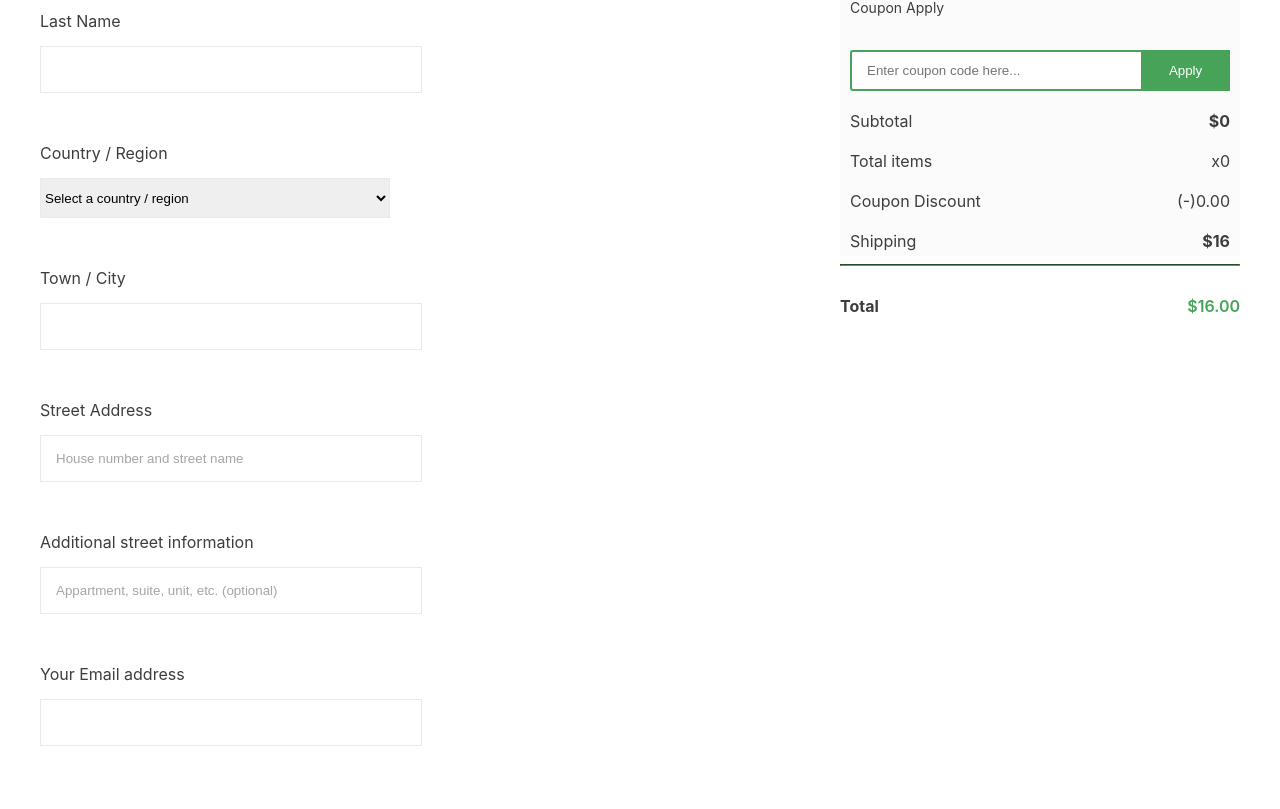
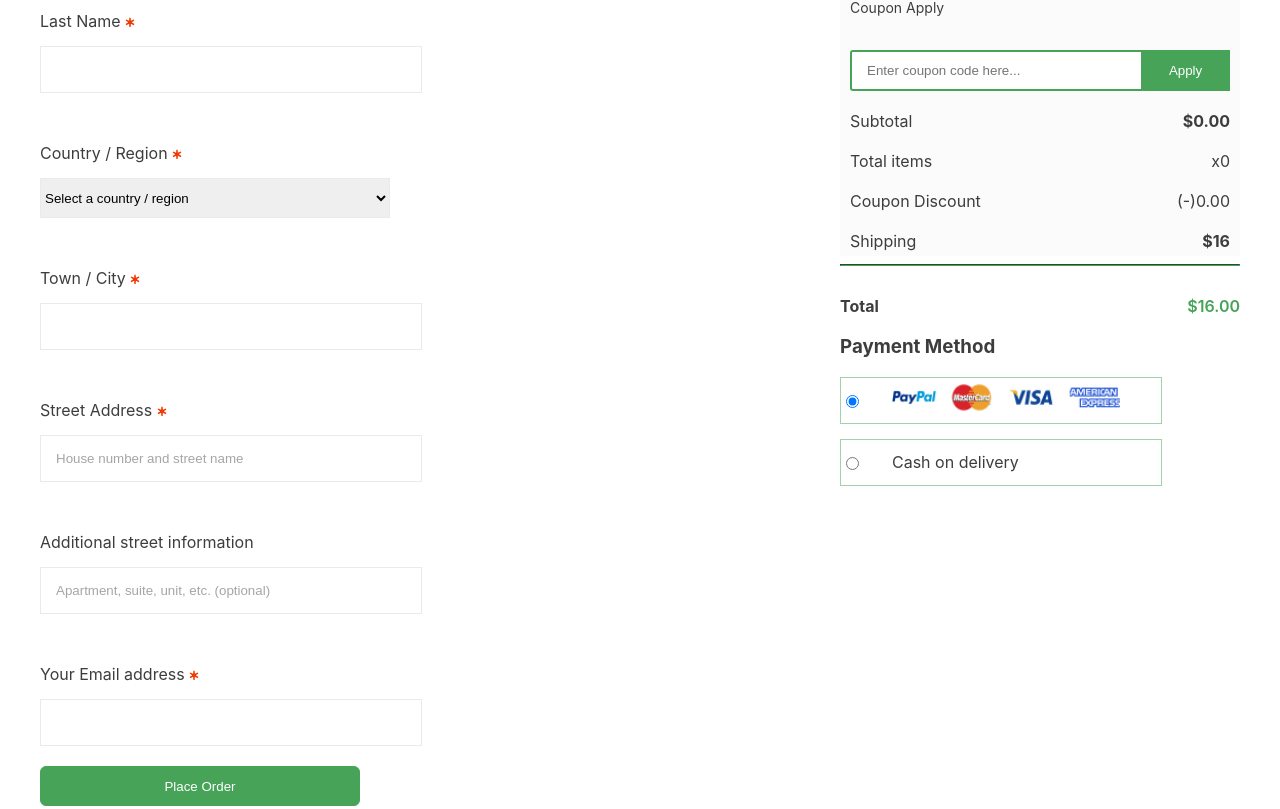
Before and after one commit to OrkhanJR/greenshop-diplom, a React (Create React App) app: page /cart/checkout in a window 1280 px wide. Shown: the part 271-1080 px from the top of the page. Built offline with nearby package versions, Linux system fonts and the light colour scheme.

Commit message:
checkout page bugs and style bugs fixed

```diff
--- a/src/components/Pages/CartPage/CartPage.scss
+++ b/src/components/Pages/CartPage/CartPage.scss
@@ -4,5 +4,6 @@
 .cart-page-wrapper {
     margin-top: 90px;
     display: flex;
-    gap: 20%;
+   justify-content: space-between;
+   gap: 10px;
 }
--- a/src/components/Pages/CartPage/CartProducts/CartProducts.scss
+++ b/src/components/Pages/CartPage/CartProducts/CartProducts.scss
@@ -8,8 +8,9 @@
   .cart-product {
     background-color: $off-white;
     display: flex;
-    gap: 40px;
+    gap: 20px;
     align-items: center;
+    padding: 0 10px;
     .product-image {
       width: 70px;
       height: 70px;
@@ -20,15 +21,21 @@
       }
     }
 
+    .product-name {
+      width: 150px;
+    }
+
     .product-price {
       color: $green;
       font-weight: 500;
+      width: 110px;
     }
 
     .quantity {
       display: flex;
       align-items: center;
       gap: 10px;
+      width: 170px;
       .count-button {
         border-radius: 50%;
         border: 1px solid $green;
--- a/src/components/Pages/CartPage/CartTotals/CartTotals.scss
+++ b/src/components/Pages/CartPage/CartTotals/CartTotals.scss
@@ -1,28 +1,7 @@
 @import "../../../../variables";
-
-// .cart-totals-wrapper {
-//   width: 350px;
-//   height: 350px;
-//   background-color: red;
-//   display: flex;
-//   flex-direction: column;
-//   gap: 10px;
-//   padding: 10px;
-//   .coupon-input {
-//     height: 40px;
-//     input {
-//       width: 80%;
-//       height: 100%;
-//       border: 1px solid $green;
-//       border-radius: 3px;
-//       padding: 5px;
-//     }
-//   }
-// }
 
 .cart-summary {
   width: 330px;
-  height: 360px;
 
   .line {
     border-bottom: 1px solid $green;
@@ -30,7 +9,7 @@
 
   .cart-main {
     background-color: $off-white;
-    height: 370px;
+    max-height: 370px;
     padding: 10px;
     .coupon {
       font-weight: 400;
--- a/src/components/Pages/ProductCheckoutPage/ProductCheckout/ProductCheckout.jsx
+++ b/src/components/Pages/ProductCheckoutPage/ProductCheckout/ProductCheckout.jsx
@@ -5,6 +5,7 @@ import {
   selectItems,
 } from "../../../../redux/slices/cartSlice";
 import { useEffect, useState } from "react";
+import paymentMethods from "../../../../assets/Images/Checkout/image 17.png";
 
 const ProductCheckout = () => {
   const totalPrice = useSelector(selectTotalPrice);
@@ -16,13 +17,14 @@ const ProductCheckout = () => {
 
   const [coupon, setCoupon] = useState("");
   const [discountedPrice, setDiscountedPrice] = useState(totalPrice);
+  const [paymentMethod, setPaymentMethod] = useState("card");
 
   const totalPriceWithShipping = () => {
     return discountedPrice + 16;
   };
 
   const handleCoupon = () => {
-    if (coupon === "test") {
+    if (coupon === "itstep") {
       const discountPrice = totalPrice * 0.5;
       setDiscountedPrice(totalPrice - discountPrice);
     }
@@ -72,7 +74,7 @@ const ProductCheckout = () => {
           <div className="price-part">
             <span>Subtotal </span>
             <span>
-              <b>${totalPrice}</b>
+              <b>${totalPrice.toFixed(2)}</b>
             </span>
           </div>
 
@@ -102,6 +104,34 @@ const ProductCheckout = () => {
             ${totalPriceWithShipping().toFixed(2)}
           </span>
         </div>
+
+        <h3>Payment Method</h3>
+
+        <div className="payment-container">
+          <div className="payment-method">
+            <input
+              type="radio"
+              id="payment-card"
+              value="card"
+              checked={paymentMethod === "card"}
+              onChange={() => setPaymentMethod("card")}
+            />
+            <label htmlFor="payment-card">
+              <img src={paymentMethods} alt="payment method" />
+            </label>
+          </div>
+
+          <div className="payment-method">
+            <input
+              type="radio"
+              id="payment-cash"
+              value="cash"
+              checked={paymentMethod === "cash"}
+              onChange={() => setPaymentMethod("cash")}
+            />
+            <label htmlFor="payment-cash">Cash on delivery</label>
+          </div>
+        </div>
       </div>
     </>
   );
--- a/src/components/Pages/ProductCheckoutPage/ProductCheckout/ProductCheckout.scss
+++ b/src/components/Pages/ProductCheckoutPage/ProductCheckout/ProductCheckout.scss
@@ -8,6 +8,8 @@
     display: flex;
     flex-direction: column;
     gap: 10px;
+    max-height: 400px;
+    overflow: auto;
 
     .checkout-products-wrapper {
       background-color: $off-white;
@@ -92,4 +94,35 @@
       font-weight: 600;
     }
   }
+
+  .payment-container {
+    display: flex;
+    flex-direction: column;
+    gap: 15px;
+    width: 320px;
+
+    .payment-method {
+      border: 1px solid $light-green;
+      width: 100%;
+      height: 45px;
+      display: flex;
+      align-items: center;
+      gap: 30px;
+      img {
+        width: 230px;
+        height: 30px;
       }
+    }
+  }
+  .card-details {
+    display: flex;
+    flex-direction: column;
+    gap: 10px;
+    margin-top: 40px;
+
+    input {
+      width: 200px;
+      height: 20px;
+    }
+  }
+}
--- a/src/components/Pages/ProductCheckoutPage/ProductCheckoutAddress/ProductCheckoutAddress.jsx
+++ b/src/components/Pages/ProductCheckoutPage/ProductCheckoutAddress/ProductCheckoutAddress.jsx
@@ -1,53 +1,146 @@
-// import required from "../../../../assets/Images/Checkout/_.svg";
+import { useState } from "react";
+import { useDispatch, useSelector } from "react-redux";
+import { setFormValidity } from "../../../../redux/slices/formSlice";
+import { clearCart, selectItems } from "../../../../redux/slices/cartSlice";
+import required from "../../../../assets/Images/Checkout/_.svg";
+import { useNavigate } from "react-router-dom";
 
 const ProductCheckoutAddress = () => {
+  const [firstName, setFirstName] = useState("");
+  const [lastName, setLastName] = useState("");
+  const [country, setCountry] = useState("");
+  const [city, setCity] = useState("");
+  const [streetAddress, setStreetAddress] = useState("");
+  const [email, setEmail] = useState("");
+  const dispatch = useDispatch();
+  const navigate = useNavigate();
+  const items = useSelector(selectItems);
+
+  const handleInputChange = (e, setter) => {
+    setter(e.target.value);
+    dispatch(setFormValidity(!isRequiredFieldEmpty()));
+  };
+
+  const handlePayment = () => {
+    dispatch(clearCart());
+    alert("We received your order!")
+    navigate("/");
+  };
+
+  const isRequiredFieldEmpty = () => {
+    return (
+      !firstName || !lastName || !country || !city || !streetAddress || !email
+    );
+  };
+
   return (
-    <>
+    <form>
       <div className="address-wrapper">
         <h3>Billing Address</h3>
 
         <div className="inputs">
           <label>
-            First Name
-            <input type="text" />
-          </label>
-          <label>
-            Last Name
-            <input type="text" />
+            <span>
+              First Name <img src={required} alt="required field" />
+            </span>
+            <input
+              type="text"
+              value={firstName}
+              onChange={(e) => handleInputChange(e, setFirstName)}
+            />
           </label>
 
           <label>
-            Country / Region
-            <select name="country" id="country-select">
-              <option>Select a country / region</option>
+            <span>
+              Last Name <img src={required} alt="required field" />
+            </span>
+            <input
+              type="text"
+              value={lastName}
+              onChange={(e) => handleInputChange(e, setLastName)}
+            />
+          </label>
+
+          <label>
+            <span>
+              Country / Region <img src={required} alt="required field" />
+            </span>
+            <select
+              name="country"
+              id="country-select"
+              value={country}
+              onChange={(e) => handleInputChange(e, setCountry)}
+            >
+              <option value="">Select a country / region</option>
               <option value="Azerbaijan">Azerbaijan</option>
               <option value="Ukraine">Ukraine</option>
               <option value="Turkey">Turkey</option>
             </select>
           </label>
+
           <label>
-            Town / City
-            <input type="text" />
+            <span>
+              Town / City <img src={required} alt="required field" />
+            </span>
+            <input
+              type="text"
+              value={city}
+              onChange={(e) => handleInputChange(e, setCity)}
+            />
           </label>
 
           <label>
-            Street Address
-            <input type="text" placeholder="House number and street name" />
+            <span>
+              Street Address <img src={required} alt="required field" />{" "}
+            </span>
+            <input
+              type="text"
+              value={streetAddress}
+              onChange={(e) => handleInputChange(e, setStreetAddress)}
+              placeholder="House number and street name"
+            />
           </label>
+
           <label>
             Additional street information
             <input
-              placeholder="Appartment, suite, unit, etc. (optional)"
+              placeholder="Apartment, suite, unit, etc. (optional)"
               type="text"
             />
           </label>
+
           <label>
-            Your Email address
-            <input type="email" />
+            <span>
+              Your Email address <img src={required} alt="required field" />{" "}
+            </span>
+            <input
+              type="email"
+              value={email}
+              onChange={(e) => handleInputChange(e, setEmail)}
+            />
           </label>
         </div>
+
+        <div className="order-button">
+          <button
+            disabled={
+              items.length === 0 ||
+              !firstName ||
+              !lastName ||
+              !country ||
+              !city ||
+              !streetAddress ||
+              !email
+            }
+            onClick={handlePayment}
+          >
+            Place Order
+          </button>
+        </div>
       </div>
-    </>
+
+      {isRequiredFieldEmpty() && <p>Please fill out all required fields</p>}
+    </form>
   );
 };
 
--- a/src/components/Pages/ProductCheckoutPage/ProductCheckoutAddress/ProductCheckoutAddress.scss
+++ b/src/components/Pages/ProductCheckoutPage/ProductCheckoutAddress/ProductCheckoutAddress.scss
@@ -11,8 +11,8 @@
     max-width: 400px;
 
     .flex {
-        display: flex;
-        gap: 150px;
+      display: flex;
+      gap: 150px;
     }
 
     label {
@@ -43,4 +43,22 @@
       }
     }
   }
+  .order-button {
+    margin-top: 20px;
+    button {
+      width: 320px;
+      height: 40px;
+      background-color: $green;
+      border: 1px solid $green;
+      border-radius: 6px;
+      color: white;
+      font-weight: 500;
+      cursor: pointer;
+      transition: 0.3s;
+
+      &:hover {
+        background-color: darken($green, 10%);
+      }
+    }
+  }
 }
--- a/src/components/Pages/ProductViewPage/ProductViewPageComponents/ProductInfo/ProductInfo.jsx
+++ b/src/components/Pages/ProductViewPage/ProductViewPageComponents/ProductInfo/ProductInfo.jsx
@@ -1,6 +1,6 @@
-import React, { useState, useEffect } from "react";
+import { useState, useEffect } from "react";
 import { useSelector, useDispatch } from "react-redux";
-import { useParams } from "react-router-dom";
+import { useParams, useNavigate } from "react-router-dom";
 import { selectProducts } from "../../../../../redux/slices/slice";
 import { addToCart } from "../../../../../redux/slices/cartSlice";
 
@@ -15,6 +15,13 @@ const ProductInfo = () => {
   const [selectedSize, setSelectedSize] = useState(
     product ? product.sizes[0] : null
   );
+
+  const navigate = useNavigate();
+
+  const handleBuyNow = () => {
+    handleAddToCart();
+    navigate("/cart/checkout");
+  };
 
   const handleAddToCart = () => {
     const price = calculatePrice(
@@ -96,7 +103,9 @@ const ProductInfo = () => {
               </button>
             </div>
             <div className="checkout-wrapper">
-              <button className="buy-now">Buy Now</button>
+              <button className="buy-now" onClick={handleBuyNow}>
+                Buy Now
+              </button>
               <button className="add-to-cart" onClick={handleAddToCart}>
                 Add To Cart
               </button>
--- /dev/null
+++ b/src/redux/slices/formSlice.js
@@ -0,0 +1,21 @@
+import { createSlice } from "@reduxjs/toolkit";
+
+const initialState = {
+  isFormValid: false,
+};
+
+const formSlice = createSlice({
+  name: "form",
+  initialState,
+  reducers: {
+    setFormValidity(state, action) {
+      state.isFormValid = action.payload;
+    },
+  },
+});
+
+export const { setFormValidity } = formSlice.actions;
+
+export const selectFormValidity = (state) => state.form.isFormValid;
+
+export default formSlice.reducer;
--- a/src/store.js
+++ b/src/store.js
@@ -1,11 +1,13 @@
 import { configureStore } from "@reduxjs/toolkit";
 import categoriesSliceReducer from "./redux/slices/slice";
 import cartSliceReducer from "./redux/slices/cartSlice";
+import formSlice from "./redux/slices/formSlice";
 
 export const store = configureStore({
   reducer: {
     categories: categoriesSliceReducer,
     cart: cartSliceReducer,
+    form: formSlice,
   },
 });
 
```
Also changed, not shown: src/assets/Images/Checkout/image 17.png (added), src/components/Pages/ProductViewPage/ProductViewPageComponents/AboutProduct/AboutProduct.jsx (deleted), src/components/Pages/ProductViewPage/ProductViewPageComponents/AboutProduct/AboutProduct.scss (deleted). Lines whose indentation alone changed are shown as unchanged.
